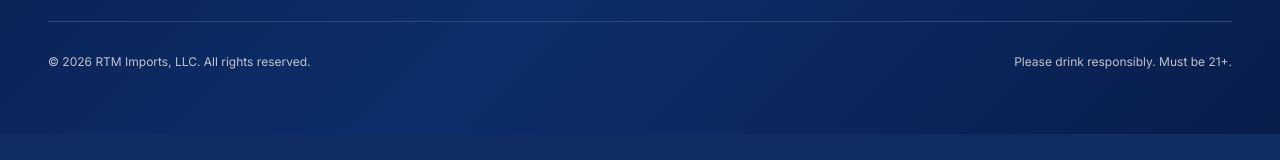
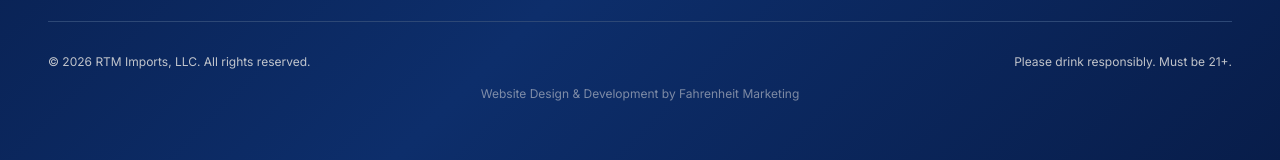
Before and after one commit to fahrenheitmarketing/rtm-imports, a React (Vite) app: page / in a window 1280 px wide. Shown: the part 4362-4522 px from the top of the page. Before the commit the page ends 4496 px from the top, so only its background shows below. Built offline with nearby package versions, Linux system fonts and the light colour scheme; no server answers.

Commit message:
File changes

```diff
--- a/src/components/Footer.jsx
+++ b/src/components/Footer.jsx
@@ -80,6 +80,12 @@ export default function Footer() {
             Please drink responsibly. Must be 21+.
           </p>
         </div>
+        <div className="pt-4 text-center">
+          <p className="font-body text-xs text-foreground/50">
+            Website Design & Development by{' '}
+            <a href="https://www.fahrenheitmarketing.com" target="_blank" rel="noopener noreferrer" className="hover:text-primary transition-colors duration-300">Fahrenheit Marketing</a>
+          </p>
+        </div>
       </div>
     </footer>
   );
```
Also changed, not shown: 1 other file (tests, documents, lock files or other folders).
